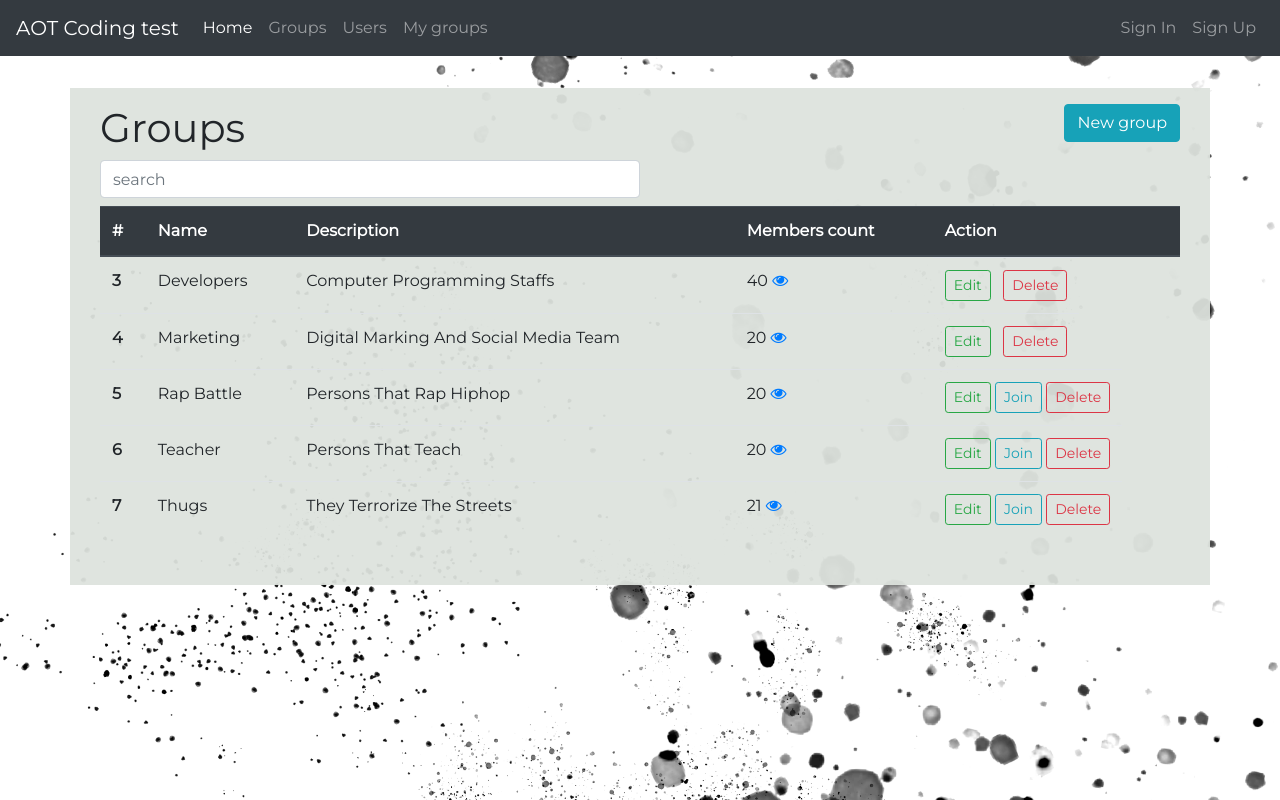
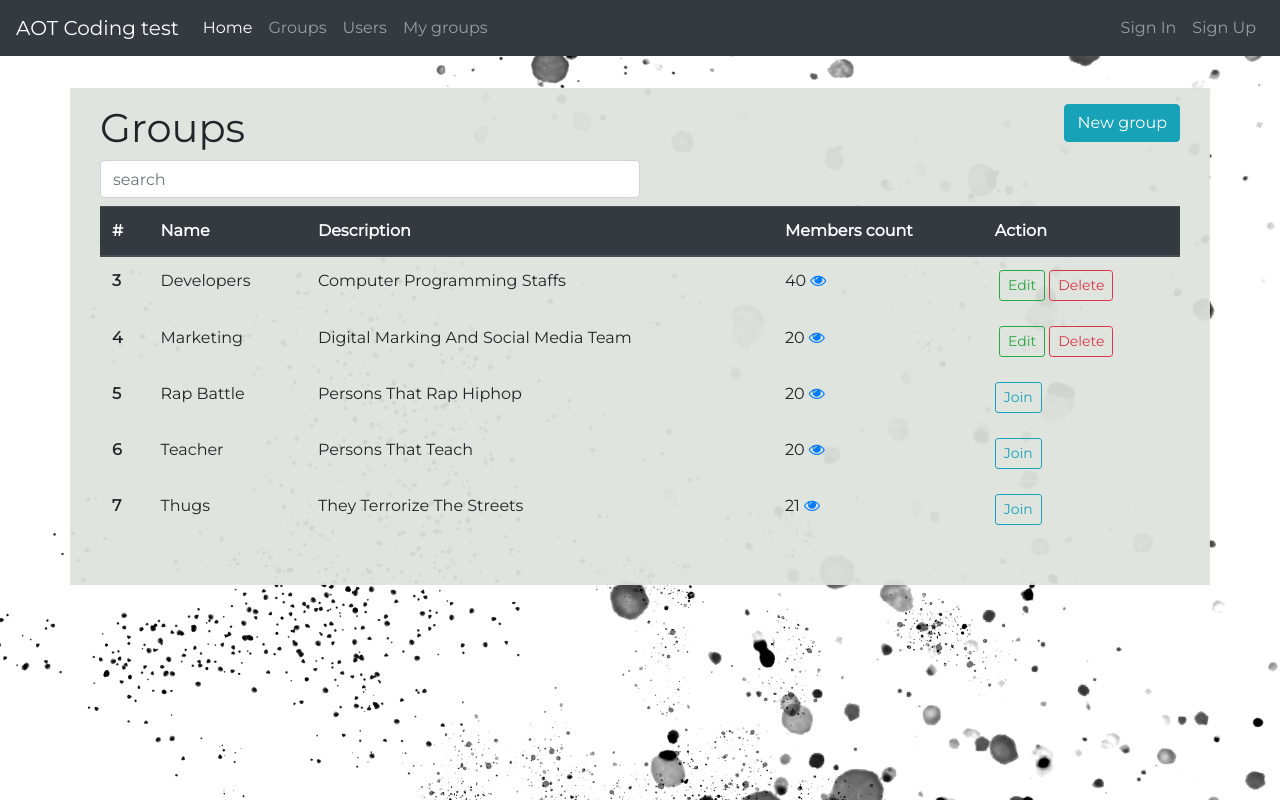
Before and after one commit to sokeno/aot, an Angular app: page /groups in a window 1280 px wide. Built offline with nearby package versions, Linux system fonts and the light colour scheme.

Commit message:
user should be able to join a group

```diff
--- a/src/app/group/group.component.css
+++ b/src/app/group/group.component.css
@@ -2,3 +2,8 @@ a#view-members{
 	margin-right: 2em;
 	cursor: pointer;
 }
+
+td#action{
+	display: inline-flex !important;
+	text-align: center;
+}
--- a/src/app/group/group.component.html
+++ b/src/app/group/group.component.html
@@ -32,12 +32,12 @@
             <td>{{ group.name | titlecase }}</td>
             <td>{{ group.description | titlecase }}</td>
             <td> {{ group.memberCount }}  <a href="#" title="View members" id="view-members"><i class="fa fa-eye"></i></a> </td>
-            <td style="display: inline-flex !important;">
-              <button class="btn btn-sm btn-outline-success" (click)="editGroup(group.id)">Edit</button>
-              &nbsp;
+            <td id="action">
               <button *ngIf="group.user_id !== loggedInUserID" class="btn btn-sm btn-outline-info" (click)="joinGroup(group.id)">Join</button>
               &nbsp;
-              <button class="btn btn-sm btn-outline-danger" type="button" (click)="removeGroup(group.id)">Delete</button>
+              <button *ngIf="group.user_id == loggedInUserID" class="btn btn-sm btn-outline-success" (click)="editGroup(group.id)">Edit</button>
+              &nbsp;
+              <button *ngIf="group.user_id == loggedInUserID" class="btn btn-sm btn-outline-danger" type="button" (click)="removeGroup(group.id)">Delete</button>
             </td>
           </tr>
           <tr *ngIf="groups.length == 0">
```
